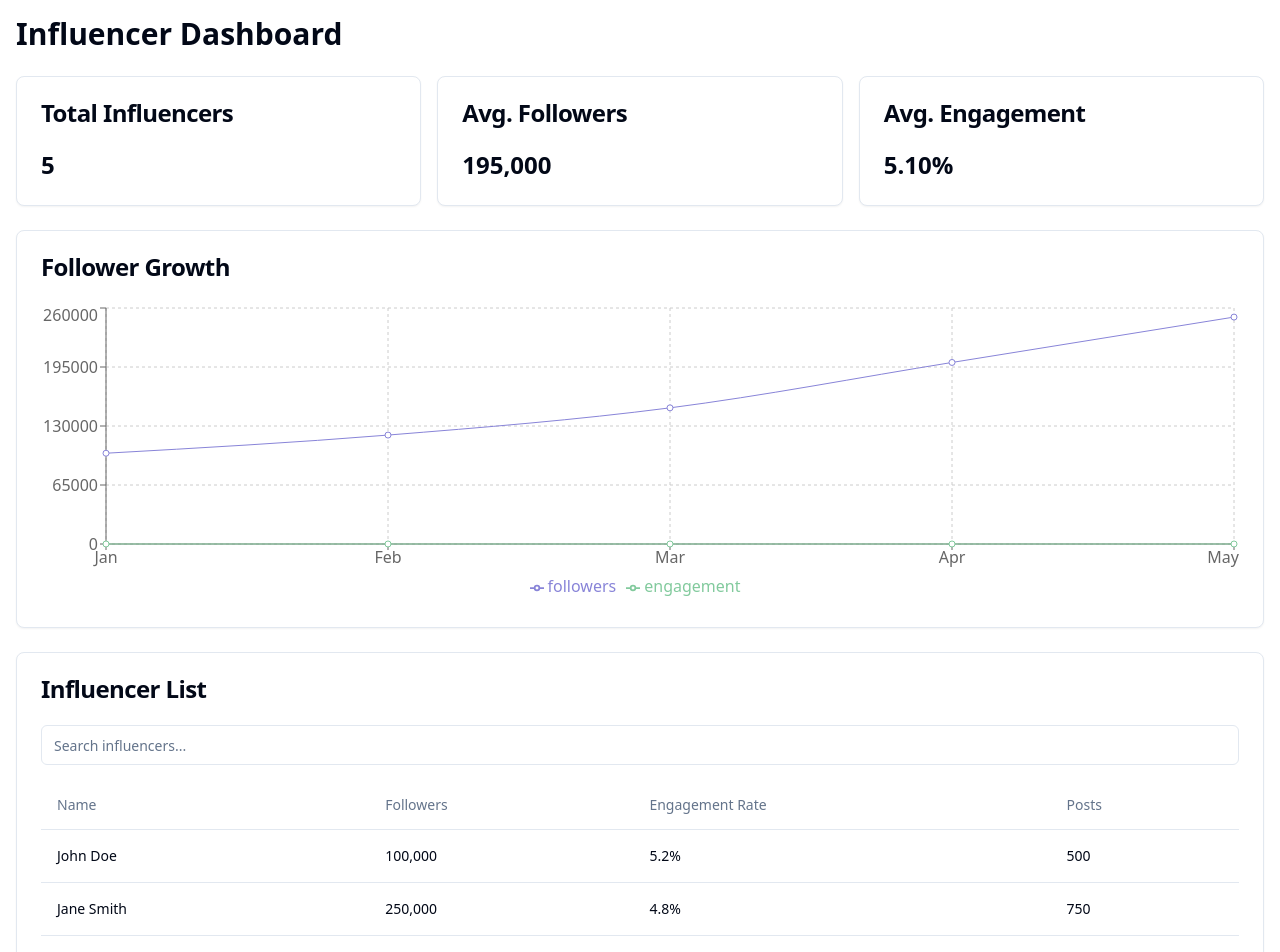
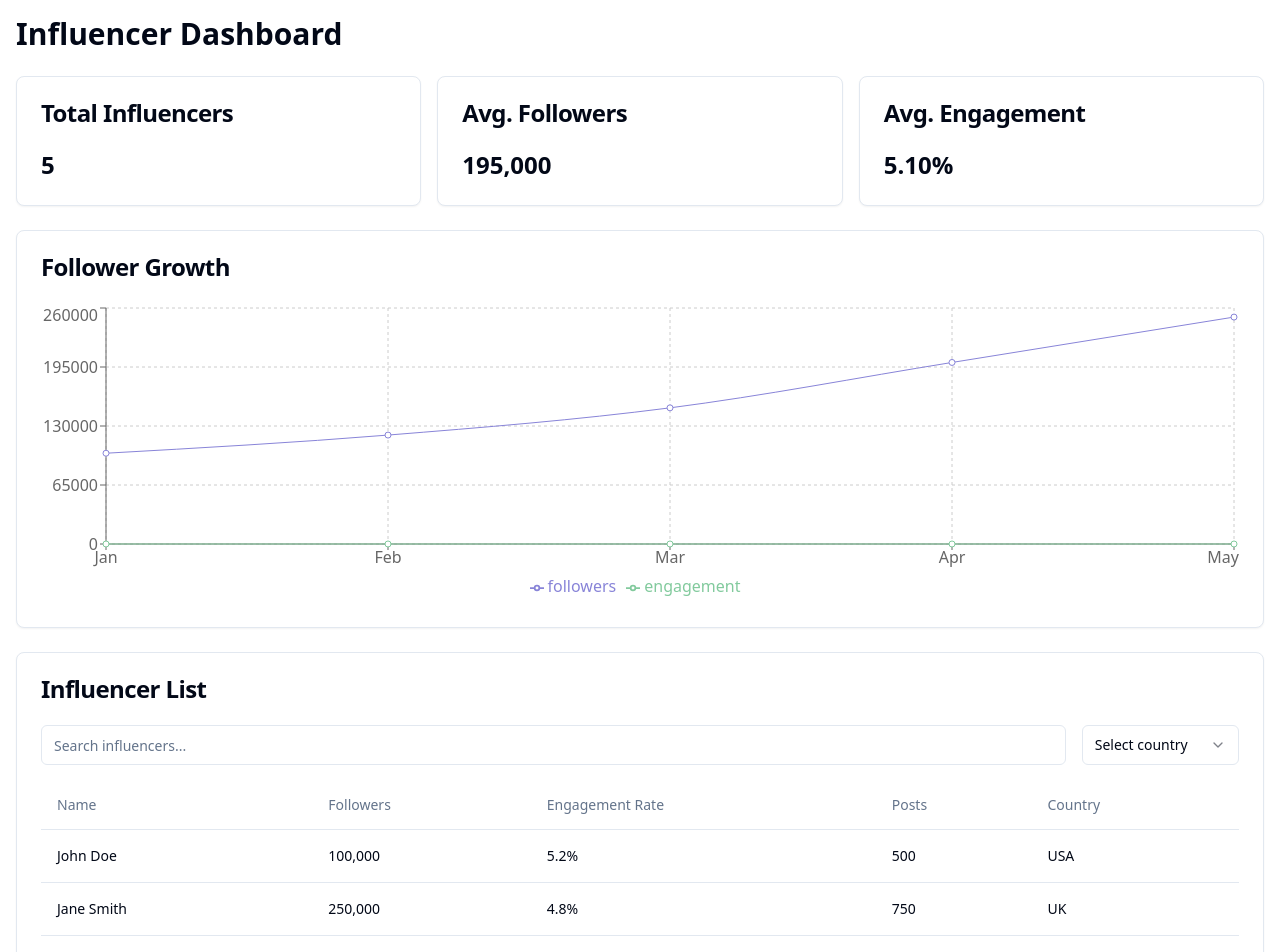
Before and after one commit to GPT-Engineer-App/influencer-track-o-scope, a React (Vite) app: page / in a window 1280 px wide. Shown: the top 952 px of the page. Built offline with nearby package versions, Linux system fonts and the light colour scheme.

Commit message:
GPT Engineer Update [skip gpt_engineer]

```diff
--- a/src/pages/Index.jsx
+++ b/src/pages/Index.jsx
@@ -4,15 +4,16 @@ import { Card, CardContent, CardHeader, CardTitle } from "@/components/ui/card";
 import { Table, TableBody, TableCell, TableHead, TableHeader, TableRow } from "@/components/ui/table";
 import { LineChart, Line, XAxis, YAxis, CartesianGrid, Tooltip, Legend, ResponsiveContainer } from 'recharts';
 import { Input } from "@/components/ui/input";
+import { Select, SelectContent, SelectItem, SelectTrigger, SelectValue } from "@/components/ui/select";
 
 const fetchInfluencers = async () => {
   // Simulated API call
   return [
-    { id: 1, name: 'John Doe', followers: 100000, engagement: 5.2, posts: 500 },
-    { id: 2, name: 'Jane Smith', followers: 250000, engagement: 4.8, posts: 750 },
-    { id: 3, name: 'Bob Johnson', followers: 50000, engagement: 6.1, posts: 300 },
-    { id: 4, name: 'Alice Brown', followers: 500000, engagement: 3.9, posts: 1000 },
-    { id: 5, name: 'Charlie Davis', followers: 75000, engagement: 5.5, posts: 400 },
+    { id: 1, name: 'John Doe', followers: 100000, engagement: 5.2, posts: 500, country: 'USA' },
+    { id: 2, name: 'Jane Smith', followers: 250000, engagement: 4.8, posts: 750, country: 'UK' },
+    { id: 3, name: 'Bob Johnson', followers: 50000, engagement: 6.1, posts: 300, country: 'Canada' },
+    { id: 4, name: 'Alice Brown', followers: 500000, engagement: 3.9, posts: 1000, country: 'Australia' },
+    { id: 5, name: 'Charlie Davis', followers: 75000, engagement: 5.5, posts: 400, country: 'USA' },
   ];
 };
 
@@ -29,12 +30,16 @@ const fetchChartData = async () => {
 
 const Index = () => {
   const [searchTerm, setSearchTerm] = useState('');
+  const [selectedCountry, setSelectedCountry] = useState('');
   const { data: influencers = [] } = useQuery({ queryKey: ['influencers'], queryFn: fetchInfluencers });
   const { data: chartData = [] } = useQuery({ queryKey: ['chartData'], queryFn: fetchChartData });
 
   const filteredInfluencers = influencers.filter(influencer =>
-    influencer.name.toLowerCase().includes(searchTerm.toLowerCase())
+    influencer.name.toLowerCase().includes(searchTerm.toLowerCase()) &&
+    (selectedCountry === '' || influencer.country === selectedCountry)
   );
+
+  const countries = [...new Set(influencers.map(inf => inf.country))];
 
   return (
     <div className="container mx-auto p-4">
@@ -95,12 +100,25 @@ const Index = () => {
           <CardTitle>Influencer List</CardTitle>
         </CardHeader>
         <CardContent>
-          <Input
-            placeholder="Search influencers..."
-            value={searchTerm}
-            onChange={(e) => setSearchTerm(e.target.value)}
-            className="mb-4"
-          />
+          <div className="flex gap-4 mb-4">
+            <Input
+              placeholder="Search influencers..."
+              value={searchTerm}
+              onChange={(e) => setSearchTerm(e.target.value)}
+              className="flex-grow"
+            />
+            <Select value={selectedCountry} onValueChange={setSelectedCountry}>
+              <SelectTrigger className="w-[180px]">
+                <SelectValue placeholder="Select country" />
+              </SelectTrigger>
+              <SelectContent>
+                <SelectItem value="">All Countries</SelectItem>
+                {countries.map(country => (
+                  <SelectItem key={country} value={country}>{country}</SelectItem>
+                ))}
+              </SelectContent>
+            </Select>
+          </div>
           <Table>
             <TableHeader>
               <TableRow>
@@ -108,6 +126,7 @@ const Index = () => {
                 <TableHead>Followers</TableHead>
                 <TableHead>Engagement Rate</TableHead>
                 <TableHead>Posts</TableHead>
+                <TableHead>Country</TableHead>
               </TableRow>
             </TableHeader>
             <TableBody>
@@ -117,6 +136,7 @@ const Index = () => {
                   <TableCell>{influencer.followers.toLocaleString()}</TableCell>
                   <TableCell>{influencer.engagement}%</TableCell>
                   <TableCell>{influencer.posts}</TableCell>
+                  <TableCell>{influencer.country}</TableCell>
                 </TableRow>
               ))}
             </TableBody>
```
